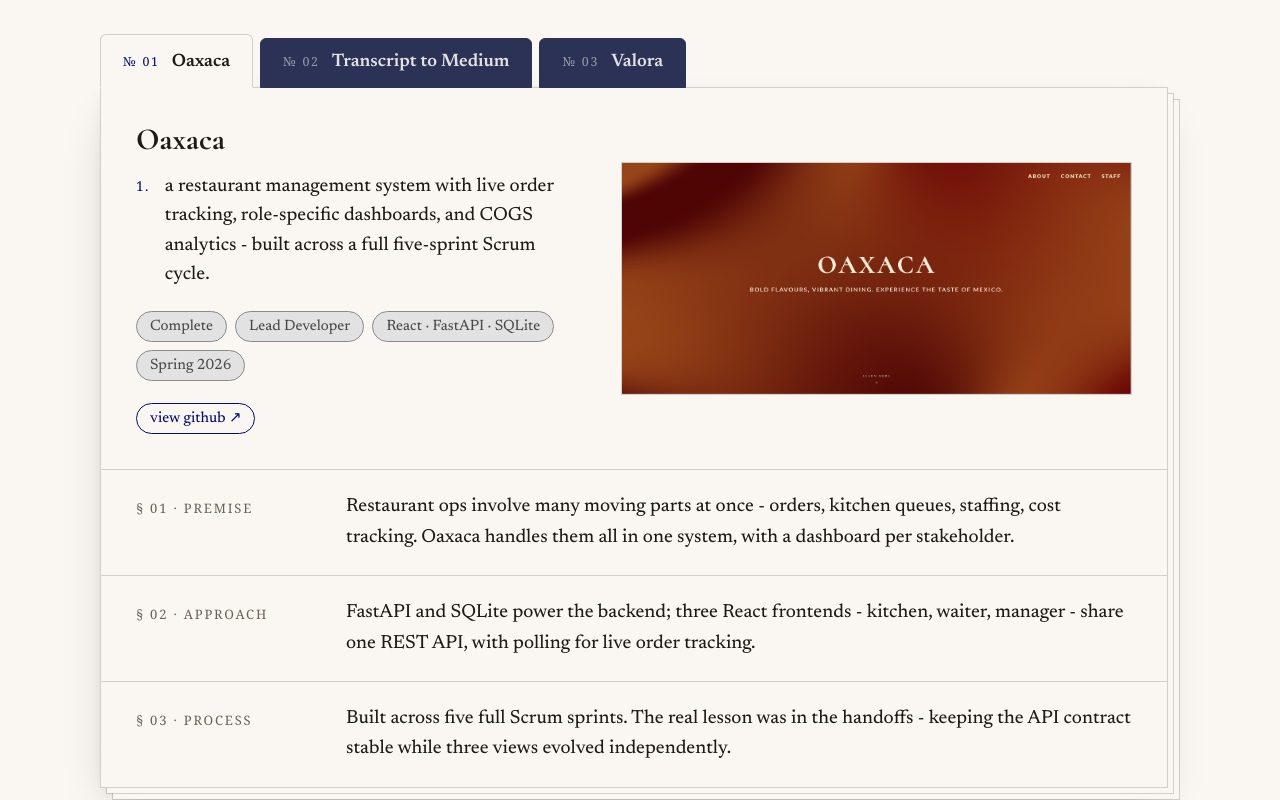
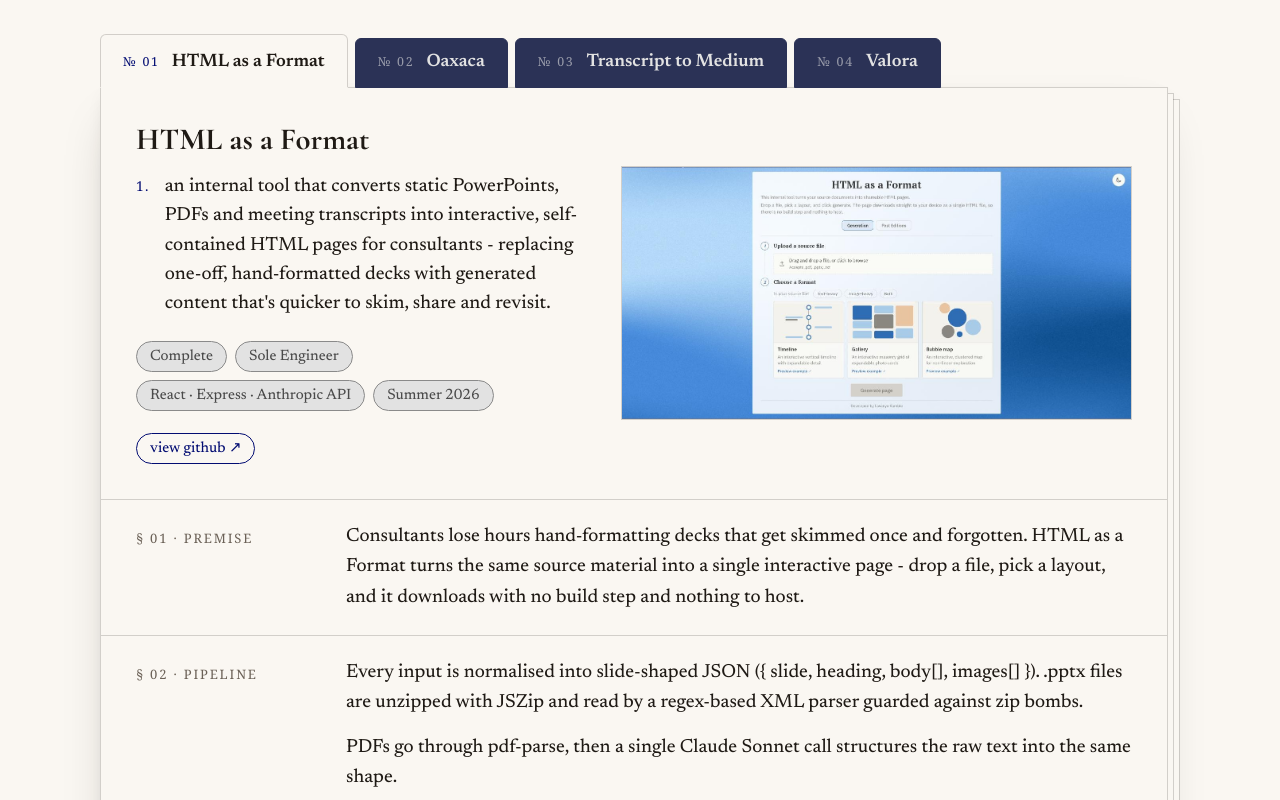
Before and after one commit to lyvnrin/main-portfolio, a React (Vite) app: page / in a window 1280 px wide. Shown: the part 2700-3500 px from the top of the page. Built offline with nearby package versions, Linux system fonts and the light colour scheme; a web font is replaced by a local one.

Commit message:
content: add html as a format, technical architecture sections, split case prose into paragraphs

```diff
--- a/src/components/Projects.jsx
+++ b/src/components/Projects.jsx
@@ -192,6 +192,10 @@ const styles = `
     padding-top: 0.3rem;
   }
 
+  .folder-prose + .folder-prose {
+    margin-top: 0.7rem;
+  }
+
   .folder-prose {
     font-family: var(--font-serif);
     font-size: 0.95rem;
@@ -233,6 +237,30 @@ const styles = `
 const projects = [
   {
     number: '01',
+    title: 'HTML as a Format',
+    image: '/html-as-format-hero.jpg',
+    definition: 'an internal tool that converts static PowerPoints, PDFs and meeting transcripts into interactive, self-contained HTML pages for consultants - replacing one-off, hand-formatted decks with generated content that\'s quicker to skim, share and revisit.',
+    status: 'Complete',
+    role: 'Sole Engineer',
+    stack: 'React · Express · Anthropic API',
+    filed: 'Summer 2026',
+    sections: [
+      { heading: 'PREMISE', content: 'Consultants lose hours hand-formatting decks that get skimmed once and forgotten. HTML as a Format turns the same source material into a single interactive page - drop a file, pick a layout, and it downloads with no build step and nothing to host.' },
+      { heading: 'PIPELINE', content: [
+        'Every input is normalised into slide-shaped JSON ({ slide, heading, body[], images[] }). .pptx files are unzipped with JSZip and read by a regex-based XML parser guarded against zip bombs.',
+        'PDFs go through pdf-parse, then a single Claude Sonnet call structures the raw text into the same shape.',
+        'Each extracted image is captioned by Claude Haiku 4.5, and those captions ride along as context even for renderers that never embed the image.',
+      ] },
+      { heading: 'ARCHITECTURE', content: [
+        'A React 19 + Vite frontend talks to an Express backend.',
+        'Timeline and Bubble Map each make one Sonnet tool call - key moments, or 3-8 clustered themes - and stamp the resulting JSON into an HTML template; Gallery skips the LLM entirely, grouping content into stat, step and prose blocks with regex and word-count heuristics.',
+        'Renderers are discovered at startup: any skills folder prefixed render - that holds a SKILL.md and an HTML template is exposed through GET /api/formats, so a new format ships without touching backend code. Output is one self-contained HTML file with no runtime dependencies.',
+      ] },
+    ],
+    links: [{ label: 'view github', href: 'https://github.com/lyvnrin/html-as-format' }],
+  },
+  {
+    number: '02',
     title: 'Oaxaca',
     image: '/oaxaca-hero.png',
     definition: 'a restaurant management system with live order tracking, role-specific dashboards, and COGS analytics - built across a full five-sprint Scrum cycle.',
@@ -244,11 +272,16 @@ const projects = [
       { heading: 'PREMISE', content: 'Restaurant ops involve many moving parts at once - orders, kitchen queues, staffing, cost tracking. Oaxaca handles them all in one system, with a dashboard per stakeholder.' },
       { heading: 'APPROACH', content: 'FastAPI and SQLite power the backend; three React frontends - kitchen, waiter, manager - share one REST API, with polling for live order tracking.' },
       { heading: 'PROCESS', content: 'Built across five full Scrum sprints. The real lesson was in the handoffs - keeping the API contract stable while three views evolved independently.' },
+      { heading: 'ARCHITECTURE', content: [
+        'FastAPI split into six routers - orders, menu, staff, stock, customers, alerts - over raw sqlite3 with WAL journaling and foreign keys enforced, and Pydantic models validating every payload.',
+        'Orders move through a REST lifecycle: POST /orders, PATCH /orders/{id} for status, POST /orders/{id}/pay, with line items added and removed independently, and kitchen updates depleting stock through /stock/deplete. The kitchen dashboard polls /orders every three seconds for near-real-time tickets.',
+        'CSV seed scripts rebuild the database from scratch, and a GitLab CI pipeline runs the backend unittest suite and a production frontend build on every push.',
+      ] },
     ],
     links: [{ label: 'view github', href: 'https://github.com/lyvnrin/oaxaca' }],
   },
   {
-    number: '02',
+    number: '03',
     title: 'Transcript to Medium',
     image: '/transcript-to-medium-hero.jpg',
     definition: 'a multi-stage Claude pipeline that transforms raw transcripts from TCS PacePort\'s biweekly Applied AI knowledge-sharing sessions into polished, publish-ready Medium articles.',
@@ -259,6 +292,12 @@ const projects = [
     sections: [
       { heading: 'PREMISE', content: 'Every fortnight, PacePort hosts an Applied AI session full of ideas worth sharing - but a raw transcript is not an article. This closes the gap between what was said and something people want to read.' },
       { heading: 'APPROACH', content: 'Transcripts (.pdf, .docx or .md) pass through structuring, fact-checking and formatting stages in Claude, streamed to the UI as progress updates. Each section gets a Pexels header photo, and referenced URLs become Open Graph link preview cards.' },
+      { heading: 'ARCHITECTURE', content: [
+        'A single Express handler, /api/process, runs the whole pipeline and streams each stage to the React client as Server-Sent Events: extracting, structuring, fact-checking, previewing, formatting, done.',
+        'Uploads arrive as multipart via multer; mammoth and pdf-parse extract text, merged into one source under labelled transcript and supplementary headers.',
+        'Three Claude calls follow - structuring into editorial JSON, a fact-check pass that corrects misattributed authorship and fails open to the unchecked draft, and formatting into semantic HTML.',
+        'The formatter leaves <!--SECTION_IMAGE:N--> and <!--LINK_CARD:N--> placeholders keyed to each section\'s original index, so Pexels photos and Open Graph cards still splice into the right place after Claude reorders sections. Editions persist through better-sqlite3.',
+      ] },
       { heading: 'PROCESS', content: 'Output is designed for human review, not blind publishing - editors tune length, tone and audience, then refine the draft. Edition history in SQLite means past articles can be reopened and revised.' },
     ],
     links: [
@@ -267,7 +306,7 @@ const projects = [
     ],
   },
   {
-    number: '03',
+    number: '04',
     title: 'Valora',
     image: '/valora-hero.png',
     definition: 'an AI-powered financial chatbot that delivers economic insights on demand, with dynamic charts of stock and revenue data filtered across industries.',
@@ -278,6 +317,10 @@ const projects = [
     sections: [
       { heading: 'PREMISE', content: 'Financial data is everywhere and legible to almost no one. Valora closes that gap with a chatbot that answers economic questions in plain language.' },
       { heading: 'APPROACH', content: 'I built the React frontend - chat interface, filterable charts, and a layout designed to make dense data feel approachable.' },
+      { heading: 'ARCHITECTURE', content: [
+        'React 19 + Vite with React Router across three views - landing, chatbot and company profiles - styled in Tailwind v4, with chatbot replies rendered from markdown through marked.',
+        'Behind it, a FastAPI service resolves tickers from free-text questions, infers the prompt type, and grounds Gemini 2.5 Flash responses in company data from yFinance and TAAPI technical indicators, alongside ratio analysis, anomaly detection and hypothesis-testing modules. The full stack ships as a Docker image on Google Cloud Run.',
+      ] },
       { heading: 'LEARNINGS', content: 'Presenting financial data well is a design problem as much as an engineering one - every chart choice changes what a user believes.' },
     ],
     links: [{ label: 'view github', href: 'https://github.com/lyvnrin/Valora' }],
@@ -382,7 +425,11 @@ export default function Projects() {
                   <span className="folder-section-label">
                     § {String(i + 1).padStart(2, '0')} · {section.heading}
                   </span>
-                  <p className="folder-prose">{section.content}</p>
+                  <div>
+                    {[].concat(section.content).map((para) => (
+                      <p key={para} className="folder-prose">{para}</p>
+                    ))}
+                  </div>
                 </div>
               ))}
             </article>
```
Also changed, not shown: public/html-as-format-hero.jpg (added).
